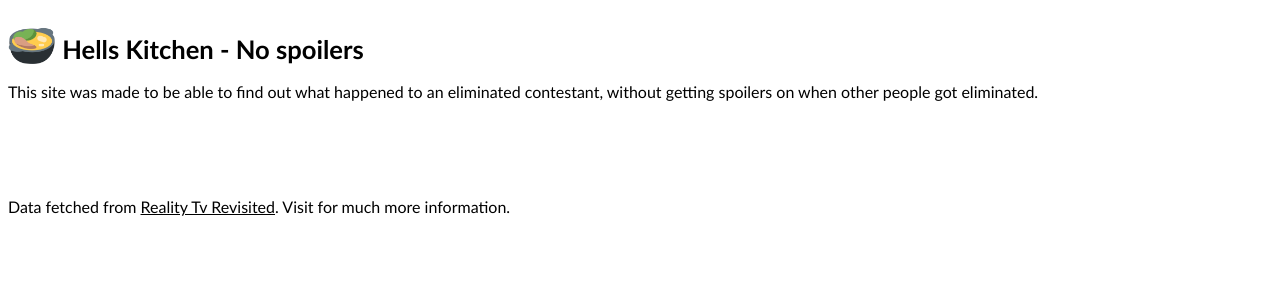
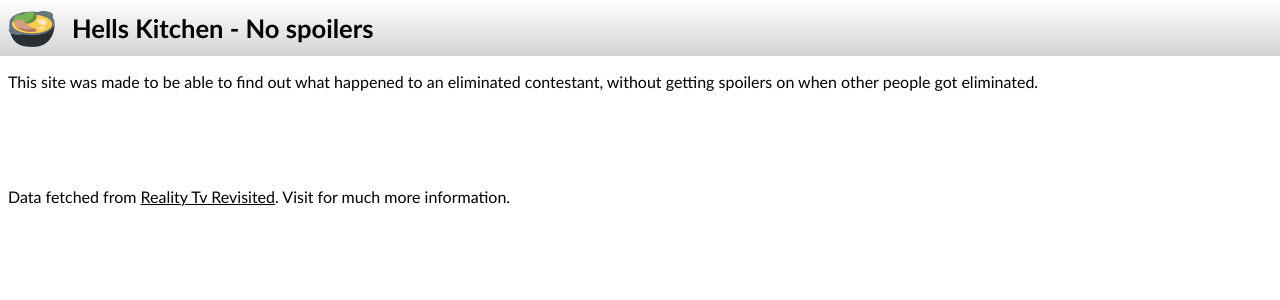
Before and after one commit to gotling/NoSpoil, a Flask app: page / in a window 1280 px wide. Shown: the top 300 px of the page. Run offline with Flask 3, Linux system fonts and the light colour scheme; parts of the project's set-up code (start-up, migrations or seed data) failed here and were passed over.

Commit message:
Static header

```diff
--- a/static/style.css
+++ b/static/style.css
@@ -9,11 +9,24 @@ a, a:active, a:visited {
 
 header img {
     height: 3rem;
-    vertical-align: sub;
+    margin-right: 1rem;
+    margin-top: -8px;
 }
 
 header h1 {
     font-size: 1.6rem;
+    margin: 0;
+}
+
+header {
+    display: flex;
+    align-items: center;
+    position: sticky;
+    top: 0;
+    background: rgb(211,211,211);
+    background: linear-gradient(0deg, rgba(211,211,211,1) 0%, rgba(255,255,255,1) 100%);
+    margin: -8px -8px 0;
+    padding: 0.5rem;
 }
 
 main h2 {
--- a/templates/layout.html
+++ b/templates/layout.html
@@ -19,10 +19,10 @@
   </head>
   <body>
     <header>
-        <h1>
-            <img src="{{ url_for('static', filename='apple-touch-icon.png') }}"></img>
-            <a href="/">Hells Kitchen - No spoilers</a>
-        </h1>
+      <img src="{{ url_for('static', filename='apple-touch-icon.png') }}"></img>
+      <h1>
+          <a href="/">Hells Kitchen - No spoilers</a>
+      </h1>
     </header>
     <main>{% block content %}{% endblock %}</main>
     <script src="{{ url_for('static', filename='index.js') }}"></script>
```
